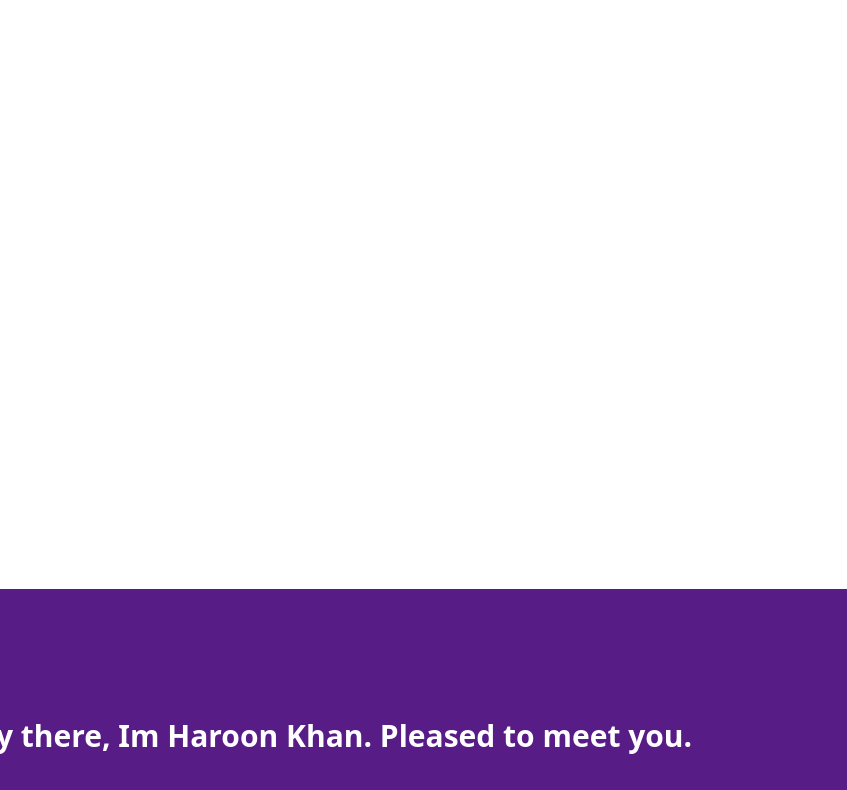
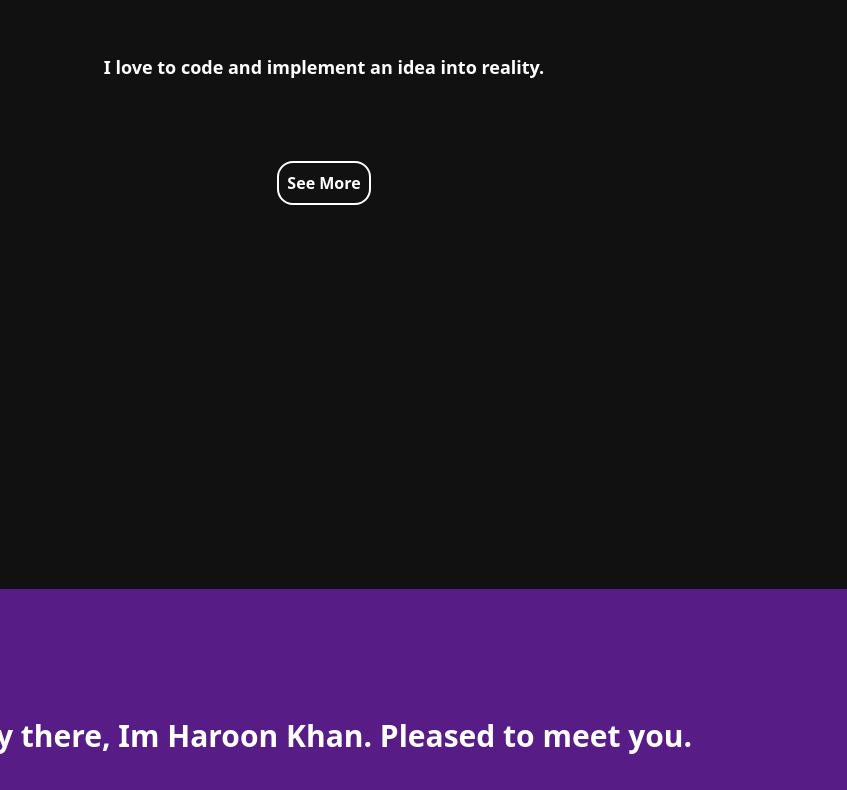
Before and after one commit to Killdroid2342/portfolio, an Astro site: page / in a window 1280 px wide. Shown: the part 395-1185 px from the top of the page, without its empty margins (316-1163 px from the left). Built offline with nearby package versions, Linux system fonts and the light colour scheme; Astro itself is replaced by a stand-in of ours.

Commit message:
adding simple color

```diff
--- a/src/App.css
+++ b/src/App.css
@@ -1,5 +1,6 @@
 body {
   cursor: none;
+  background-color: #111;
 }
 * {
   box-sizing: border-box;
```
